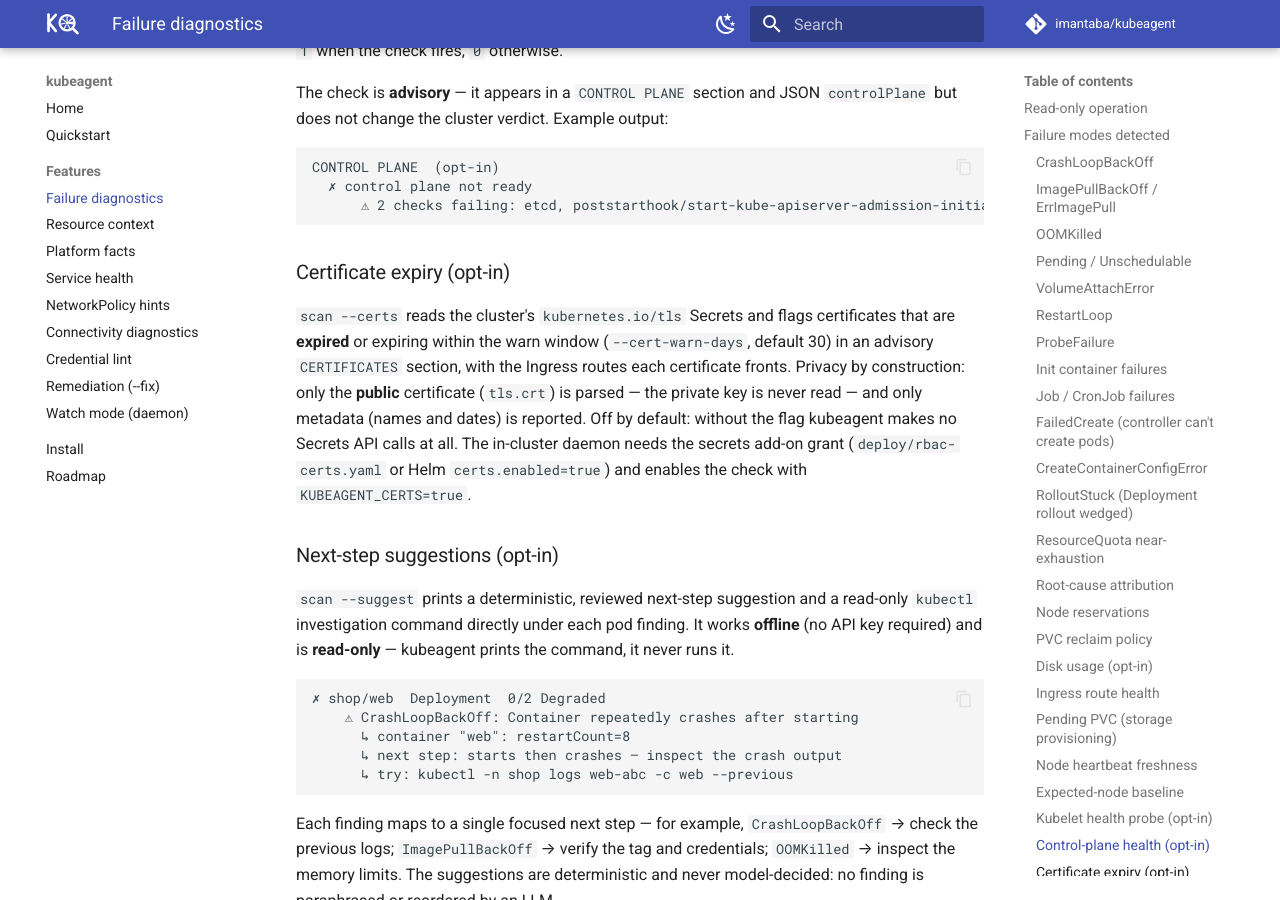
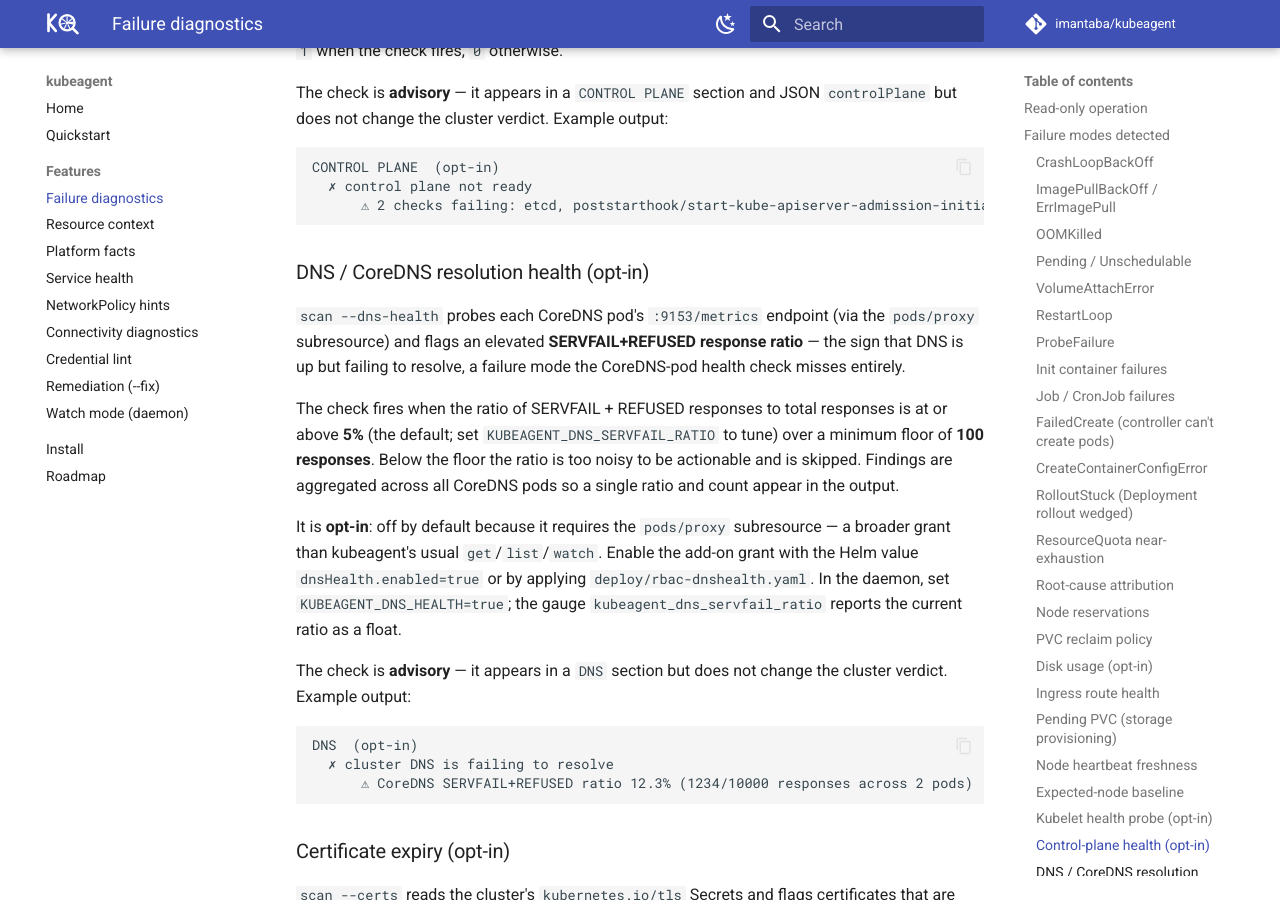
Before and after one commit to imantaba/kubeagent, an MkDocs documentation site: the page built from website/docs/features/diagnostics.md, in a window 1280 px wide and 900 px high, scrolled down 8422 px. Built offline with MkDocs 1.6.1 and Material for MkDocs 9.7.7, drawn with Linux system fonts in a browser that asks for light colours; comment, search, counter and statistics services are not loaded.

Commit message:
docs: document the --dns-health check

````diff
--- a/website/docs/features/diagnostics.md
+++ b/website/docs/features/diagnostics.md
@@ -366,6 +366,35 @@ CONTROL PLANE  (opt-in)
       ⚠ 2 checks failing: etcd, poststarthook/start-kube-apiserver-admission-initializer
 ```
 
+### DNS / CoreDNS resolution health (opt-in)
+
+`scan --dns-health` probes each CoreDNS pod's `:9153/metrics` endpoint (via the
+`pods/proxy` subresource) and flags an elevated **SERVFAIL+REFUSED response
+ratio** — the sign that DNS is up but failing to resolve, a failure mode the
+CoreDNS-pod health check misses entirely.
+
+The check fires when the ratio of SERVFAIL + REFUSED responses to total responses
+is at or above **5%** (the default; set `KUBEAGENT_DNS_SERVFAIL_RATIO` to tune)
+over a minimum floor of **100 responses**. Below the floor the ratio is too
+noisy to be actionable and is skipped. Findings are aggregated across all CoreDNS
+pods so a single ratio and count appear in the output.
+
+It is **opt-in**: off by default because it requires the `pods/proxy` subresource
+— a broader grant than kubeagent's usual `get`/`list`/`watch`. Enable the add-on
+grant with the Helm value `dnsHealth.enabled=true` or by applying
+`deploy/rbac-dnshealth.yaml`. In the daemon, set
+`KUBEAGENT_DNS_HEALTH=true`; the gauge `kubeagent_dns_servfail_ratio` reports the
+current ratio as a float.
+
+The check is **advisory** — it appears in a `DNS` section but does not change
+the cluster verdict. Example output:
+
+```text
+DNS  (opt-in)
+  ✗ cluster DNS is failing to resolve
+      ⚠ CoreDNS SERVFAIL+REFUSED ratio 12.3% (1234/10000 responses across 2 pods)
+```
+
 ### Certificate expiry (opt-in)
 
 `scan --certs` reads the cluster's `kubernetes.io/tls` Secrets and flags
````
Also changed, not shown: website/docs/roadmap.md (+9 -0 lines), CHANGELOG.md, README.md.
